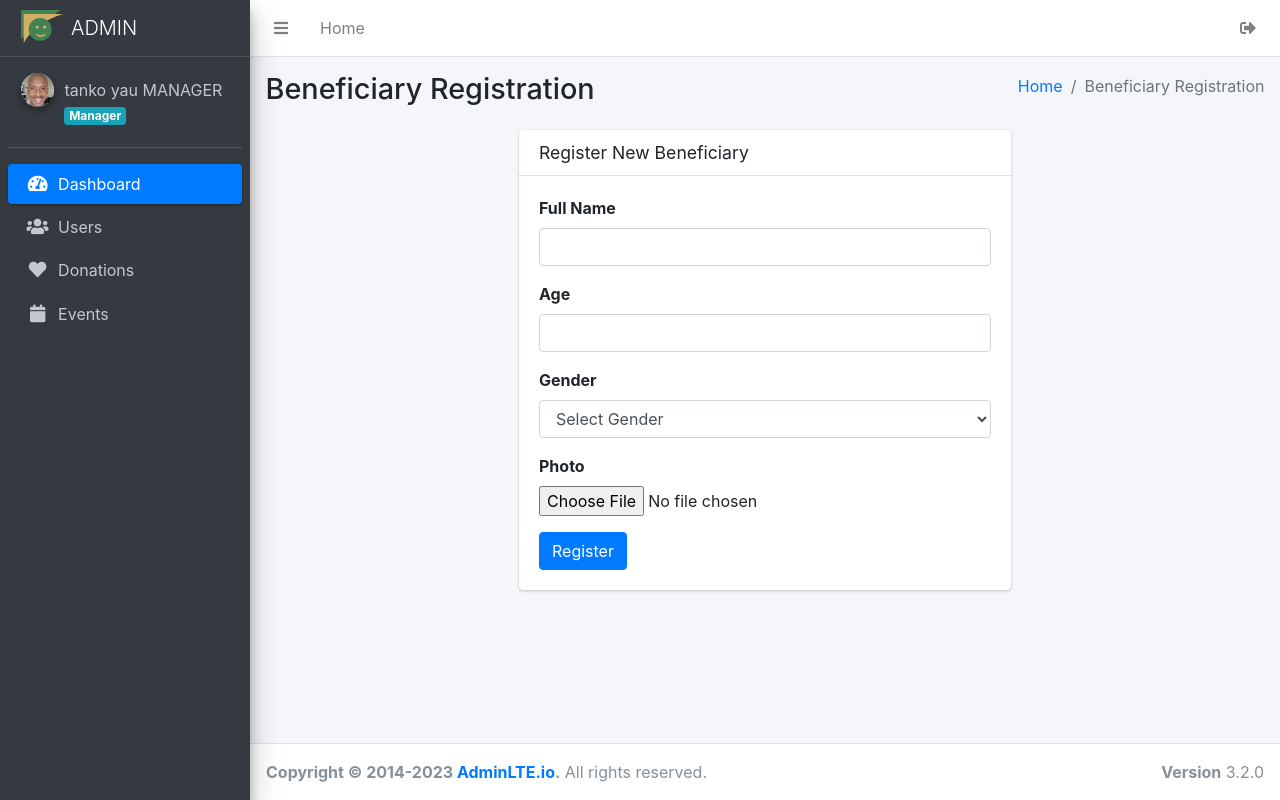
After one commit to InnoviHZ/alpha, a PHP site: page /admin/add_ben.php in a window 1280 px wide. The commit adds this page. Run offline with PHP 8.4, Linux system fonts and the light colour scheme; a user stored in the database is signed in; some libraries are stand-ins or nearby versions.

Commit message:
beneficiary autlet

```diff
--- /dev/null
+++ b/admin/add_ben.php
@@ -0,0 +1,342 @@
+<?php
+session_start();
+require_once "../assets/include/fuctions.php"; // Include the function definition
+
+if (!isset($_SESSION["loggedin"]) || $_SESSION["loggedin"] !== true) {
+  header("location:../login.php");
+  exit;
+}
+// Get the database connection
+$mysqli = Config::getInstance()->getConnection();
+
+$id = $_SESSION["id"];
+$email = $_SESSION["email"];
+$name = $_SESSION["name"];
+$type = $_SESSION["type"];
+$picture = $_SESSION["picture"];
+
+if ($_SERVER["REQUEST_METHOD"] == "POST") {
+  $full_name = $_POST['full_name'];
+  $age = $_POST['age'];
+  $under = $_GET['id'];
+  $gender = $_POST['gender'];
+
+  // Handle photo upload
+  $photo = '';
+  if (isset($_FILES['photo']) && $_FILES['photo']['error'] == 0) {
+    $target_dir = "../assets/images/beneficiaries";
+    $file_type = pathinfo($_FILES["photo"]["name"], PATHINFO_EXTENSION);
+    $new_file_name = uniqid() . '.' . $file_type; // Generate a unique filename
+    $target_file_path = $target_dir . $new_file_name;
+
+    $allowed_types = ['jpg', 'jpeg', 'png', 'gif'];
+    if (in_array($file_type, $allowed_types)) {
+      if (move_uploaded_file($_FILES["photo"]["tmp_name"], $target_file_path)) {
+        $photo = $new_file_name;
+      }
+    }
+  }
+
+  // Insert beneficiary data into the database
+  $sql = "INSERT INTO _PDBen (full_name, age, `under`, gender, photo) VALUES (?, ?, ?, ?, ?)";
+  if ($stmt = $mysqli->prepare($sql)) {
+    $stmt->bind_param("sssss", $full_name, $age, $under, $gender, $photo);
+
+    if ($stmt->execute()) {
+      echo "
+      <link rel='stylesheet' href='https://cdnjs.cloudflare.com/ajax/libs/toastr.js/latest/toastr.min.css'>
+      <link href='https://stackpath.bootstrapcdn.com/bootstrap/4.5.2/css/bootstrap.min.css' rel='stylesheet'>
+      <script src='https://code.jquery.com/jquery-3.6.0.min.js'></script>
+      <script src='https://cdnjs.cloudflare.com/ajax/libs/toastr.js/latest/toastr.min.js'></script>
+      <script src='https://stackpath.bootstrapcdn.com/bootstrap/4.5.2/js/bootstrap.min.js'></script>
+
+      <script>
+      $(document).ready(function() {
+          toastr.success('Registration Successful');
+          setTimeout(function() {
+              $('#successModal').modal('show');
+          }, 1500); // Show the modal after 1.5 seconds
+      });
+      </script>
+
+      <!-- Bootstrap Modal -->
+      <div class='modal fade' id='successModal' tabindex='-1' role='dialog' aria-labelledby='successModalLabel' aria-hidden='true'>
+          <div class='modal-dialog' role='document'>
+              <div class='modal-content'>
+                  <div class='modal-header'>
+                      <h5 class='modal-title' id='successModalLabel'>Registration Successful</h5>
+                      <button type='button' class='close' data-dismiss='modal' aria-label='Close'>
+                          <span aria-hidden='true'>&times;</span>
+                      </button>
+                  </div>
+                  <div class='modal-body'>
+                      Your registration was successful. would you like to do go back to Dashboard?
+                  </div>
+                  <div class='modal-footer'>
+                      <a href='admin.php'><button type='button' class='btn btn-primary'>Go back to Dashboard</button></a>
+                      <button type='button' class='btn btn-secondary' data-dismiss='modal'>No Continue</button>
+                  </div>
+              </div>
+          </div>
+      </div>
+      ";
+    } else {
+      echo "<script>
+              $(document).ready(function() {
+                  toastr.error('Error registering beneficiary. Please try again.');
+              });
+            </script>";
+    }
+    $stmt->close();
+  }
+
+  $mysqli->close();
+}
+?>
+<!DOCTYPE html>
+<html lang="en">
+
+<head>
+  <meta charset="UTF-8">
+  <meta name="viewport" content="width=device-width, initial-scale=1.0">
+  <title>Beneficiary Registration</title>
+  <link rel="stylesheet" href="https://stackpath.bootstrapcdn.com/bootstrap/4.5.2/css/bootstrap.min.css">
+  <!-- Include CSS -->
+  <link rel="stylesheet" href="plugins/fontawesome-free/css/all.min.css">
+  <link rel="stylesheet" href="dist/css/adminlte.min.css">
+  <!-- Toastr CSS -->
+  <link rel="stylesheet" href="https://cdnjs.cloudflare.com/ajax/libs/toastr.js/latest/toastr.min.css">
+</head>
+<style>
+  .custom-file-input:lang(en)~.custom-file-label::after {
+    content: "Browse";
+  }
+
+  #imagePreview {
+    max-width: 200px;
+    max-height: 200px;
+    margin-top: 10px;
+  }
+</style>
+
+<body>
+  <div class="wrapper">
+    <!-- Navbar and Sidebar code here (same as before) -->
+    <nav class="main-header navbar navbar-expand navbar-white navbar-light">
+      <!-- Left navbar links -->
+      <ul class="navbar-nav">
+        <li class="nav-item">
+          <a class="nav-link" data-widget="pushmenu" href="#" role="button"><i class="fas fa-bars"></i></a>
+        </li>
+        <li class="nav-item d-none d-sm-inline-block">
+          <a href="admin.php" class="nav-link">Home</a>
+        </li>
+        <!-- <li class="nav-item d-none d-sm-inline-block">
+        <a href="#" class="nav-link">Contact</a>
+      </li> -->
+      </ul>
+
+      <!-- Right navbar links -->
+      <ul class="navbar-nav ml-auto">
+        <!-- Notifications Dropdown Menu -->
+        <li class="nav-item">
+          <a class="nav-link" href="logout.php">
+            <i class="fa fa-sign-out-alt"></i>
+          </a>
+        </li>
+      </ul>
+    </nav>
+    <!-- /.navbar -->
+
+    <!-- Main Sidebar Container -->
+    <aside class="main-sidebar sidebar-dark-primary elevation-4">
+      <!-- Brand Logo -->
+      <a href="index.html" class="brand-link">
+        <img src="../assets/images/logo/logo1.svg" alt="Logo" class="brand-image " style="opacity: .8">
+        <span class="brand-text font-weight-light">ADMIN</span>
+      </a>
+
+      <!-- Sidebar -->
+      <div class="sidebar">
+        <!-- Sidebar user panel (optional) -->
+        <div class="user-panel mt-3 pb-3 mb-3 d-flex">
+          <div class="image">
+            <img src="../assets/images/admin/<?php echo $picture ?>" class="img-circle elevation-2" alt="User Image">
+          </div>
+          <div class="info">
+            <a href="#" class="d-block"><?php echo $name ?></a>
+            <span class="badge badge-info"><?php echo $type ?></span>
+          </div>
+        </div>
+
+        <!-- SidebarSearch Form -->
+        <!-- <div class="form-inline">
+          <div class="input-group" data-widget="sidebar-search">
+            <input class="form-control form-control-sidebar" type="search" placeholder="Search" aria-label="Search">
+            <div class="input-group-append">
+              <button class="btn btn-sidebar">
+                <i class="fas fa-search fa-fw"></i>
+              </button>
+            </div>
+          </div>
+        </div> -->
+
+        <!-- Sidebar Menu -->
+        <nav class="mt-2">
+          <ul class="nav nav-pills nav-sidebar flex-column" data-widget="treeview" role="menu" data-accordion="false">
+            <li class="nav-item">
+              <a href="admin.php" class="nav-link active">
+                <i class="nav-icon fas fa-tachometer-alt"></i>
+                <p>Dashboard</p>
+              </a>
+            </li>
+            <li class="nav-item">
+              <a href="#" class="nav-link">
+                <i class="nav-icon fas fa-users"></i>
+                <p>Users</p>
+              </a>
+            </li>
+            <li class="nav-item">
+              <a href="#" class="nav-link">
+                <i class="nav-icon fas fa-heart"></i>
+                <p>Donations</p>
+              </a>
+            </li>
+            <li class="nav-item">
+              <a href="#" class="nav-link">
+                <i class="nav-icon fas fa-calendar"></i>
+                <p>Events</p>
+              </a>
+            </li>
+          </ul>
+        </nav>
+        <!-- /.sidebar-menu -->
+      </div>
+      <!-- /.sidebar -->
+    </aside>
+
+    <!-- Content Wrapper. Contains page content -->
+    <div class="content-wrapper">
+      <!-- Content Header (Page header) -->
+      <div class="content-header">
+        <div class="container-fluid">
+          <div class="row mb-2">
+            <div class="col-sm-6">
+              <h1 class="m-0">Beneficiary Registration</h1>
+            </div>
+            <div class="col-sm-6">
+              <ol class="breadcrumb float-sm-right">
+                <li class="breadcrumb-item"><a href="#">Home</a></li>
+                <li class="breadcrumb-item active">Beneficiary Registration</li>
+              </ol>
+            </div>
+          </div>
+        </div>
+      </div>
+
+      <!-- Main content -->
+      <section class="content">
+        <div class="container-fluid">
+          <div class="row">
+            <div class="col-md-6 m-auto">
+              <div class="card">
+                <div class="card-header">
+                  <h3 class="card-title">Register New Beneficiary</h3>
+                </div>
+                <!-- /.card-header -->
+                <div class="card-body">
+                  <?php
+                  if (isset($successMessage)) {
+                    echo "<div class='alert alert-success'>" . $successMessage . "</div>";
+                  }
+                  if (isset($errorMessage)) {
+                    echo "<div class='alert alert-danger'>" . $errorMessage . "</div>";
+                  }
+                  ?>
+                  <form action="" method="POST" enctype="multipart/form-data">
+                    <div class="form-group">
+                      <label for="full_name">Full Name</label>
+                      <input type="text" class="form-control" id="full_name" name="full_name" required>
+                    </div>
+                    <div class="form-group">
+                      <label for="age">Age</label>
+                      <input type="text" class="form-control" id="age" name="age" required>
+                    </div>
+                    <div class="form-group">
+                      <label for="gender">Gender</label>
+                      <select class="form-control" id="gender" name="gender" required>
+                        <option value="">Select Gender</option>
+                        <option value="Male">Male</option>
+                        <option value="Female">Female</option>
+                      </select>
+                    </div>
+                    <div class="form-group">
+                      <label for="photo">Photo</label>
+                      <input type="file" class="form-control-file" id="photo" name="photo" required>
+                      <img id="imagePreview" src="#" alt="Image Preview" style="display:none;">
+                    </div>
+                    <button type="submit" class="btn btn-primary">Register</button>
+                  </form>
+                </div>
+                <!-- /.card-body -->
+              </div>
+              <!-- /.card -->
+            </div>
+            <!-- /.col -->
+          </div>
+          <!-- /.row -->
+        </div>
+        <!-- /.container-fluid -->
+      </section>
+      <!-- /.content -->
+
+    </div>
+    <!-- /.content-wrapper -->
+    <footer class="main-footer">
+      <strong>Copyright &copy; 2014-2023 <a href="https://adminlte.io">AdminLTE.io</a>.</strong>
+      All rights reserved.
+      <div class="float-right d-none d-sm-inline-block">
+        <b>Version</b> 3.2.0
+      </div>
+    </footer>
+  </div>
+  <!-- jQuery -->
+  <script src="plugins/jquery/jquery.min.js"></script>
+  <!-- Bootstrap 4 -->
+  <script src="plugins/bootstrap/js/bootstrap.bundle.min.js"></script>
+  <!-- AdminLTE App -->
+  <script src="dist/js/adminlte.min.js"></script>
+  <!-- bs-custom-file-input -->
+  <script src="plugins/bs-custom-file-input/bs-custom-file-input.min.js"></script>
+  <!-- Toastr JS -->
+  <script src="https://cdnjs.cloudflare.com/ajax/libs/toastr.js/latest/toastr.min.js"></script>
+  <!-- jQuery -->
+  <script src="https://code.jquery.com/jquery-3.5.1.min.js"></script>
+  <!-- Bootstrap JS (optional) -->
+  <script src="https://stackpath.bootstrapcdn.com/bootstrap/4.5.2/js/bootstrap.min.js"></script>
+  <script>
+    $(function() {
+      bsCustomFileInput.init();
+
+      // Image preview
+      $("#photo").change(function() {
+        readURL(this);
+      });
+
+      function readURL(input) {
+        if (input.files && input.files[0]) {
+          var reader = new FileReader();
+
+          reader.onload = function(e) {
+            $('#imagePreview').attr('src', e.target.result);
+            $('#imagePreview').show();
+          }
+
+          reader.readAsDataURL(input.files[0]);
+        }
+      }
+    });
+  </script>
+</body>
+
+</html>
--- a/admin/admin.php
+++ b/admin/admin.php
@@ -136,7 +136,7 @@ $admin_reg_by = $admin_details['reg_by'];
             <?php endif; ?>
             <?php if (hasPermission('Manager')): ?>
               <li class="nav-item">
-                <a href="admin.php?ben" class="nav-link">
+                <a href="admin.php?usr" class="nav-link">
                   <form action="" method="get">
                     <i class="nav-icon fas fa-users"></i>
                     <p>Manage Beneficiaries</p>
@@ -272,7 +272,7 @@ $admin_reg_by = $admin_details['reg_by'];
                 <div class="card-body">
                   <?php
                   if (hasPermission('Super')) {
-                    if (isset($_GET['ben'])) {
+                    if (isset($_GET['usr'])) {
                       displayBeneficiaryTable();
                     } elseif (isset($_GET['man'])) {
                       displayManagerTable();
@@ -280,7 +280,7 @@ $admin_reg_by = $admin_details['reg_by'];
                       displayAdminTable();
                     }
                   } elseif (hasPermission('Admin')) {
-                    if (isset($_GET['ben'])) {
+                    if (isset($_GET['usr'])) {
                       displayBeneficiaryTable();
                     } else {
                       displayManagerTable();
--- a/assets/include/fuctions.php
+++ b/assets/include/fuctions.php
@@ -39,6 +39,7 @@
                 echo '<td>' . htmlspecialchars($row['reg_by']) . '</td>';
                 echo '<td>';
                 echo '<a href="view_user.php?id=' . $row['id'] . '" class="btn btn-primary btn-sm">View</a> ';
+                echo '<a href="add_ben.php?id=' . $row['id'] . '" class="btn btn-success btn-sm">Add New</a> ';
                 echo '<a href="update_user.php?id=' . $row['id'] . '" class="btn btn-warning btn-sm">Update</a> ';
                 echo '<form method="POST" action="delete_user.php" style="display:inline-block;">';
                 echo '<input type="hidden" name="user_id" value="' . $row['id'] . '">';
```
Also changed, not shown: admin/update_user.php (+139 -3 lines), admin/view_user.php (+139 -16 lines), assets/images/beneficiaries66c35f20ed945.png (added), assets/images/beneficiaries66c35feae84ee.png (added), assets/images/beneficiaries66c36019f212f.png (added), assets/images/beneficiaries66c3609ac78f9.png (added), assets/images/beneficiaries66c360f927fe8.png (added), assets/images/beneficiaries66c361f0c65bc.png (added), assets/images/beneficiaries66c362cbc0b4f.png (added), assets/images/beneficiaries66c3680e63b39.png (added), assets/images/beneficiaries66c3684b53a18.png (added), assets/images/beneficiaries66c3687b9b247.png (added), assets/images/beneficiaries66c369260b242.png (added), assets/images/beneficiaries66c3699554dd4.png (added).
